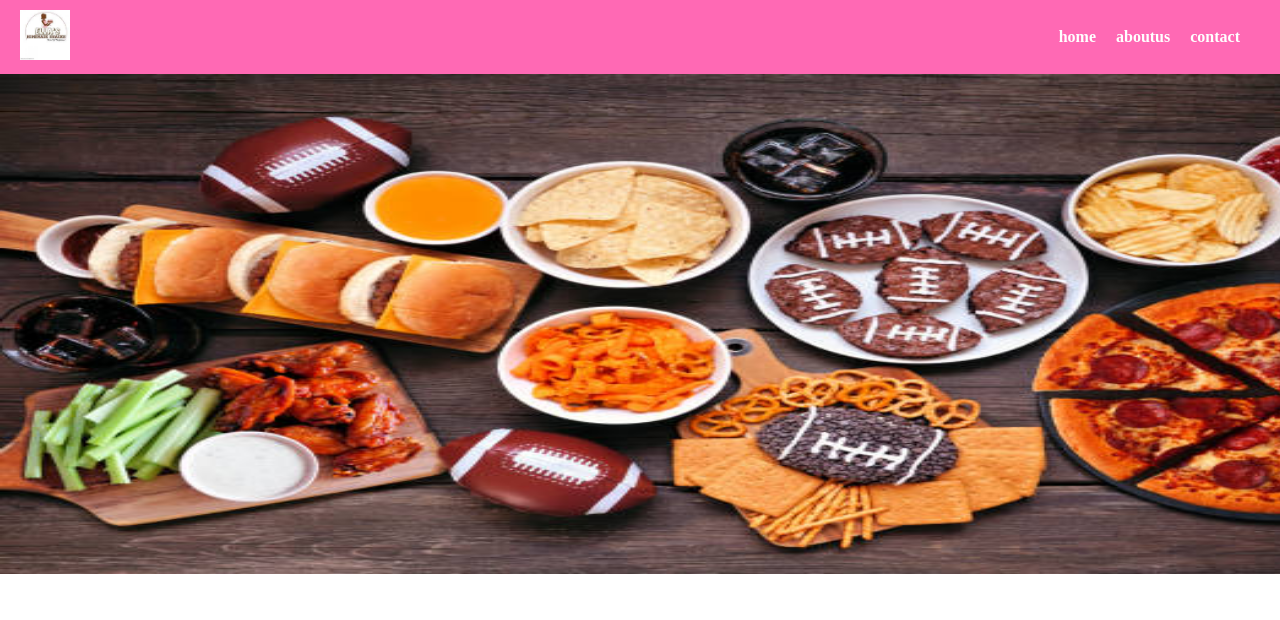
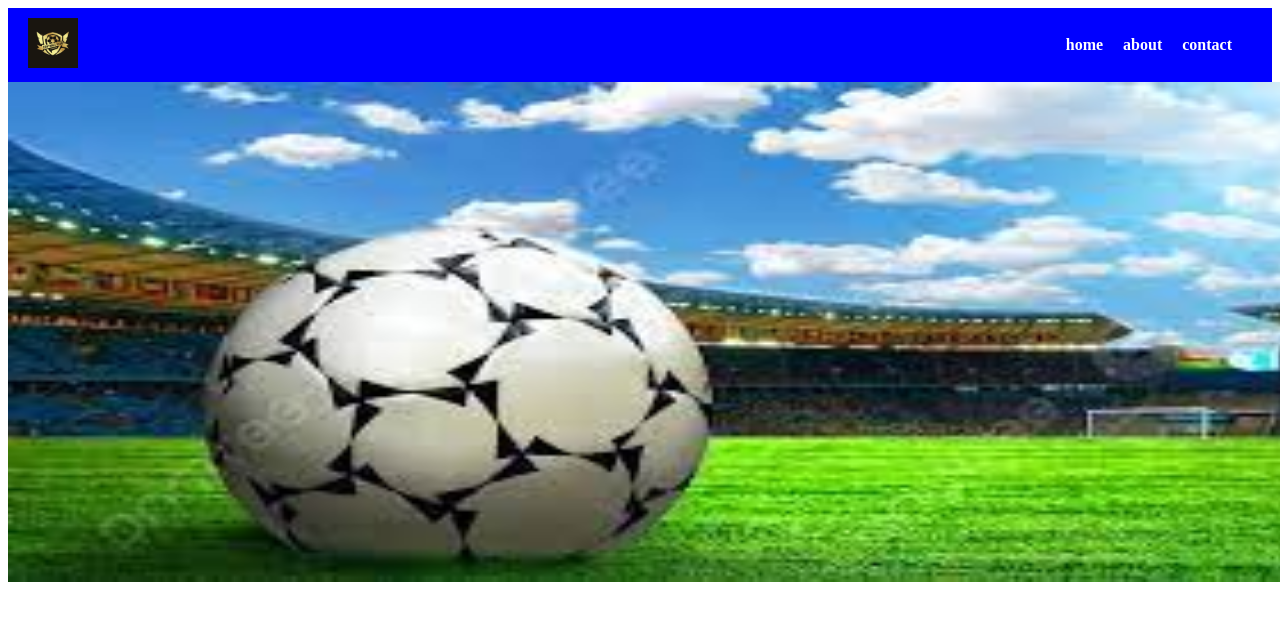
Before and after one commit to KidsInnovationHub/Idera, a plain HTML site: page Opeyemi/index.html in a window 1280 px wide. Shown: the top 620 px of the page. Drawn offline with Linux system fonts and the light colour scheme.

Commit message:
web class

```diff
--- a/Olamide/index.html
+++ b/Opeyemi/index.html
@@ -3,25 +3,25 @@
   <head>
     <meta charset="UTF-8" />
     <meta name="viewport" content="width=device-width, initial-scale=1.0" />
-    <title>mide</title>
-    <link rel="stylesheet" href="style.css" />
+    <title>Document</title>
+    <link rel="stylesheet" href="style 2.css" />
   </head>
   <body>
     <header>
       <div class="logo">
-        <img src="mide snacks logo2.jpg" alt="" />
+        <img src="football-logo-B54B764E39-seeklogo.com.png" alt="" />
       </div>
       <nav>
         <ul>
           <li>home</li>
-          <li>aboutus</li>
+          <li>about</li>
           <li>contact</li>
         </ul>
       </nav>
     </header>
     <main>
       <div class="bg-img">
-        <img src="mide snacks.jpg" alt="background image" />
+        <img src="images (3).jpg" alt="background" />
       </div>
     </main>
     <footer></footer>
--- a/Olamide/style.css
+++ b/Opeyemi/style 2.css
@@ -1,9 +1,9 @@
 body {
-  margin: 0;
+  marging: 0;
   padding: 0;
 }
 header {
-  background-color: hotpink;
+  background-color: blue;
   color: white;
   display: flex;
   justify-content: space-between;
```
Also changed, not shown: Olamide/mide snacks logo2.jpg (deleted), Olamide/mide snacks.jpg (deleted), Opeyemi/football-logo-B54B764E39-seeklogo.com.png (added), Opeyemi/images (3).jpg (added).
